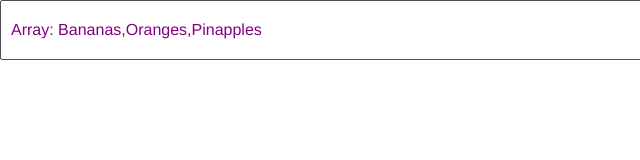
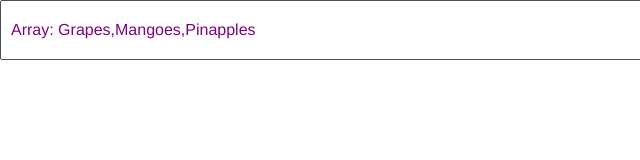
Before and after one commit to Gitthuma/arrays-1, a plain HTML site: page index.html in a window 1280 px wide. Shown: the full height of the page, 0-640 px from the left. Drawn offline with Linux system fonts and the light colour scheme.

Commit message:
Modified the first two items in the array using simple bracket notation and assignment.

```diff
--- a/index.html
+++ b/index.html
@@ -34,6 +34,11 @@
 
         let myArray = ["Bananas", "Oranges", "Pinapples"];
 
+        /*Modify the first two items in the array using simple bracket notation and assignment.*/
+
+        myArray[0] = "Grapes";
+        myArray[1] = "Mangoes";
+
         // Don't edit the code below here!
 
         const section = document.querySelector('section');
```
